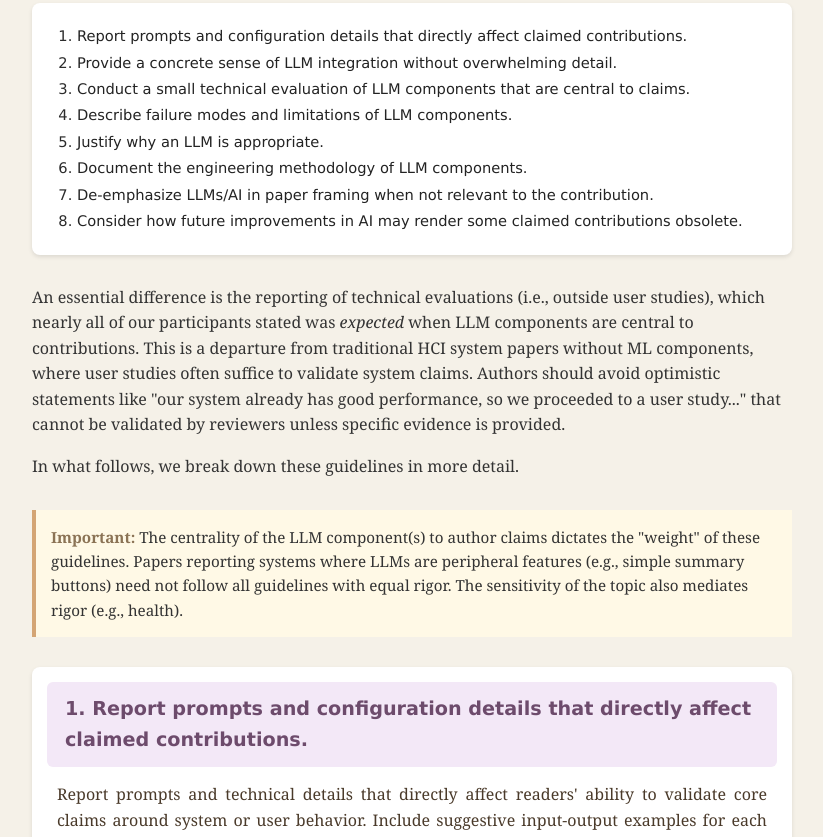
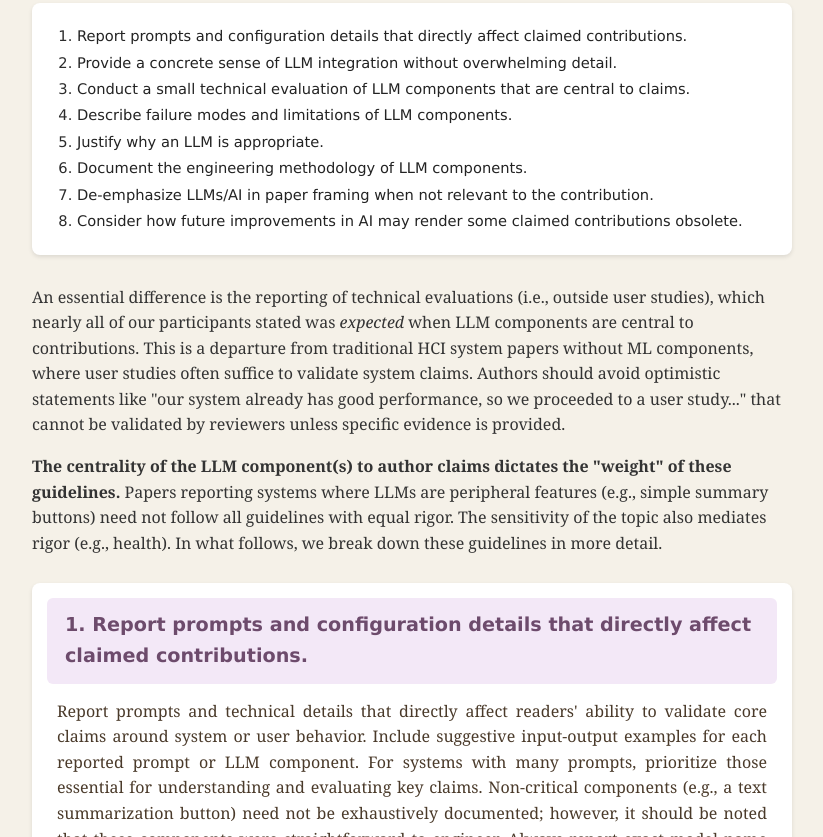
Before and after one commit to ianarawjo/Guidelines-for-Reporting-LLM-Integrated-Systems-in-HCI, a plain HTML site: page index.html in a window 1280 px wide. Shown: the part 1059-1896 px from the top of the page, without its empty margins (228-1051 px from the left). Drawn offline with Linux system fonts and the light colour scheme.

Commit message:
Move centrality note into main body

```diff
--- a/index.html
+++ b/index.html
@@ -273,6 +273,10 @@
             box-shadow: 0 2px 4px rgba(0,0,0,0.1);
         }
 
+        .intro p {
+            margin-bottom: 12pt;
+        }
+
         .toc h3 {
             font-size: 1.1em;
             color: #7a6a5a;
@@ -385,7 +389,8 @@
         <section id="guidelines">
             <h2>Guidelines for Reporting LLM-Integrated Systems in HCI</h2>
 
-            <p style="margin-bottom: 12pt;">
+            <div class="intro">
+                <p>
                     As an author, the central problem of reporting an LLM-integrated system is cultivating <strong>trust</strong> with reviewers who have imperfect information on the quality of your system and development process. The uncertainty of LLMs erodes trust between authors and reviewers compared to previous norms followed for traditional, code-based systems. Thus, HCI authors must do more reporting work than they are used to for this paper type. The following guidelines summarize the specific components that your reporting should include, to repair trust in the face of LLM uncertainty:
                 </p>
 
@@ -402,17 +407,12 @@
                     </ol>
                 </div>
 
-            <p style="margin-bottom: 12pt;">
+                <p>
                     An essential difference is the reporting of technical evaluations (i.e., outside user studies), which nearly all of our participants stated was <em>expected</em> when LLM components are central to contributions. This is a departure from traditional HCI system papers without ML components, where user studies often suffice to validate system claims. Authors should avoid optimistic statements like "our system already has good performance, so we proceeded to a user study..." that cannot be validated by reviewers unless specific evidence is provided.
                 </p>
-            <p>
-                In what follows, we break down these guidelines in more detail.
+                <p style="margin-bottom: 20pt;">
+                    <strong>The centrality of the LLM component(s) to author claims dictates the "weight" of these guidelines.</strong> Papers reporting systems where LLMs are peripheral features (e.g., simple summary buttons) need not follow all guidelines with equal rigor. The sensitivity of the topic also mediates rigor (e.g., health). In what follows, we break down these guidelines in more detail.
                 </p>
-
-        <div class="note">
-            <strong>Important:</strong> The centrality of the LLM component(s) to author claims dictates the "weight" of these guidelines. Papers reporting systems where LLMs are peripheral features (e.g., simple summary
-            buttons) need not follow all guidelines with equal rigor. The
-            sensitivity of the topic also mediates rigor (e.g., health).
             </div>
 
             <div class="guideline" id="guideline-1">
```
Lines whose indentation alone changed are shown as unchanged.
